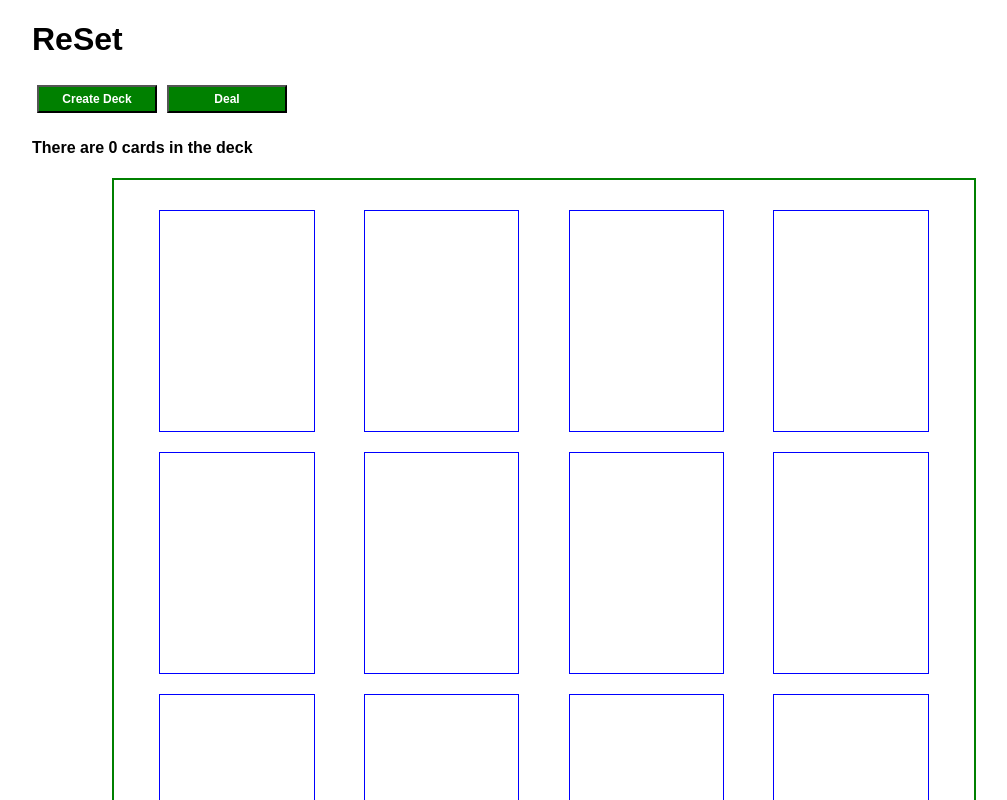
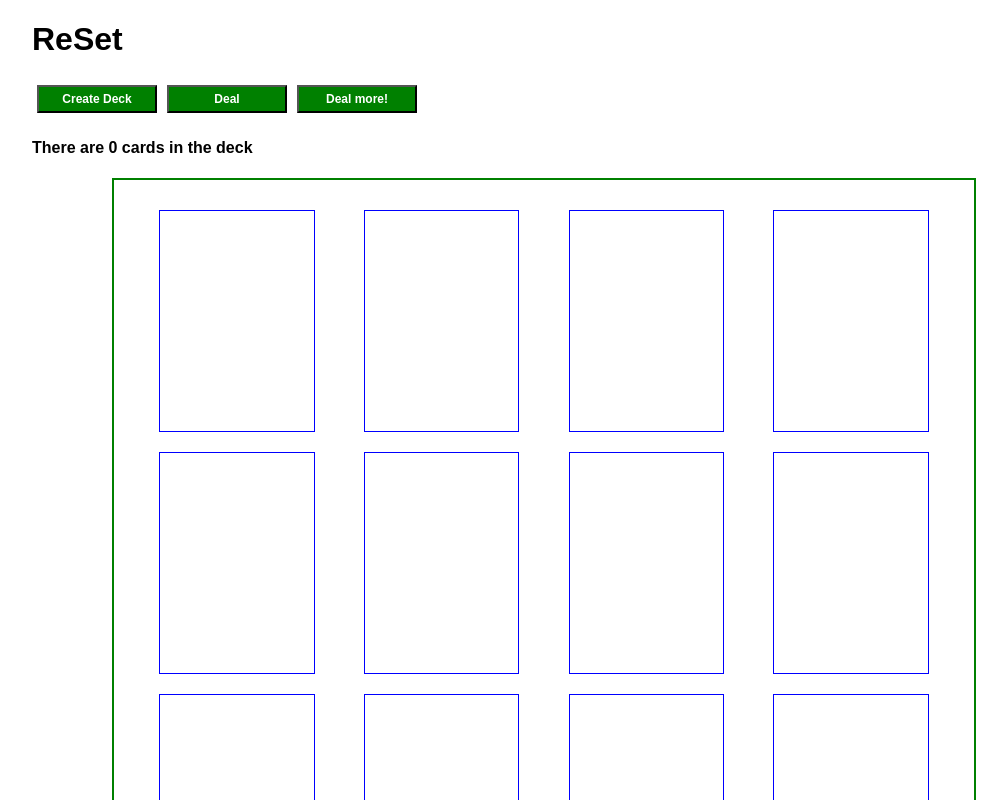
Before and after one commit to plapcity/set-game, a React (Create React App) app: page / in a window 1280 px wide. Shown: the top 800 px of the page, without its empty margins (96-1103 px from the left). Built offline with nearby package versions, Linux system fonts and the light colour scheme.

Commit message:
allow deal more
deals 3 more when you click the button, doesn’t reveal 3 more if there
are at least 12 cards on the board

```diff
--- a/src/Card.js
+++ b/src/Card.js
@@ -1,9 +1,9 @@
 import React, { Component } from 'react';
 import './Card.css';
 
-import waveSolid from './svg-wave-solid.svg'
-import waveOpen from './svg-wave-open.svg'
-import waveStriped from './svg-wave-striped.svg'
+// import waveSolid from './svg-wave-solid.svg'
+// import waveOpen from './svg-wave-open.svg'
+// import waveStriped from './svg-wave-striped.svg'
 
 
 class Card extends React.Component {
--- a/src/Game.js
+++ b/src/Game.js
@@ -21,6 +21,7 @@ class Game extends React.Component {
 		this.checkSet = this.checkSet.bind(this);
 		this.handleCardClick = this.handleCardClick.bind(this);
 		this.moveSet = this.moveSet.bind(this);
+		this.dealMore = this.dealMore.bind(this);
 
 	}
 
@@ -82,6 +83,17 @@ class Game extends React.Component {
 		});
 	}
 
+	dealMore(){
+
+		const deck = this.state.deck;
+		const cardsToDeal = deck.splice(0, 3)
+		this.setState({
+			availableSpaces: 0,
+			cardsOnBoard: this.state.cardsOnBoard.concat(cardsToDeal),
+			deck: deck,
+		});
+	}
+
 	handleCardClick(cardsOnBoard, cardID){
 		let selectedCards = this.state.selectedCards
 		let card = cardsOnBoard.find(function(card) {return card.id === cardID});
@@ -117,7 +129,9 @@ class Game extends React.Component {
 
 		// prob a better way to create this dynamically
 		for (let prop in cardProps) {
-			const checkProps = (card1[prop] === card2[prop]) && (card2[prop] === card3[prop]) && (card1[prop] === card3[prop]) || (card1[prop] !== card2[prop]) && (card2[prop] !== card3[prop]) && (card1[prop] !== card3[prop]);
+
+			const checkProps = (card1[prop] === card2[prop]) && (card2[prop] === card3[prop]) || (card1[prop] !== card2[prop]) && (card2[prop] !== card3[prop]) && (card1[prop] !== card3[prop]);
+			// note: for "all same", i only need to check if a & b, and b & c are equal. if both of those are true then a & c must be equal
 
 			setCheck = [...setCheck, checkProps]
 		}
@@ -140,6 +154,7 @@ class Game extends React.Component {
 
 	moveSet(set){
 		const cardsOnBoard = this.state.cardsOnBoard
+		const spacesToFill = cardsOnBoard.length > 12 ? 0 : 3
 
 		// probably shouldn't be updating the array directly?
 		set.map((card) => (
@@ -148,11 +163,11 @@ class Game extends React.Component {
 
 		this.setState({
 			sets: [...this.state.sets, set],
-			availableSpaces: 3,
+			availableSpaces: spacesToFill,
 			cardsOnBoard: cardsOnBoard
 		}, function(){this.deal()})
+		// ^ using a setState callback to auto-call "deal" once a set is moved out
 	}
-
 
 
 	render(){
@@ -161,6 +176,7 @@ class Game extends React.Component {
 				<h1>ReSet</h1>
 				<button disabled={this.state.deck.length > 0} onClick={this.createDeck}>Create Deck</button>
 				<button disabled={this.state.availableSpaces == 0} onClick={this.deal}>Deal</button>
+				<button onClick={this.dealMore}>Deal more!</button>
 				<div className="gameContainer">
 					<Deck deck={this.state.deck}/>
 					<Board spaces={this.state.availableSpaces} cards={this.state.cardsOnBoard} onClick={this.handleCardClick} selectedCards={this.state.selectedCards}/>
```
